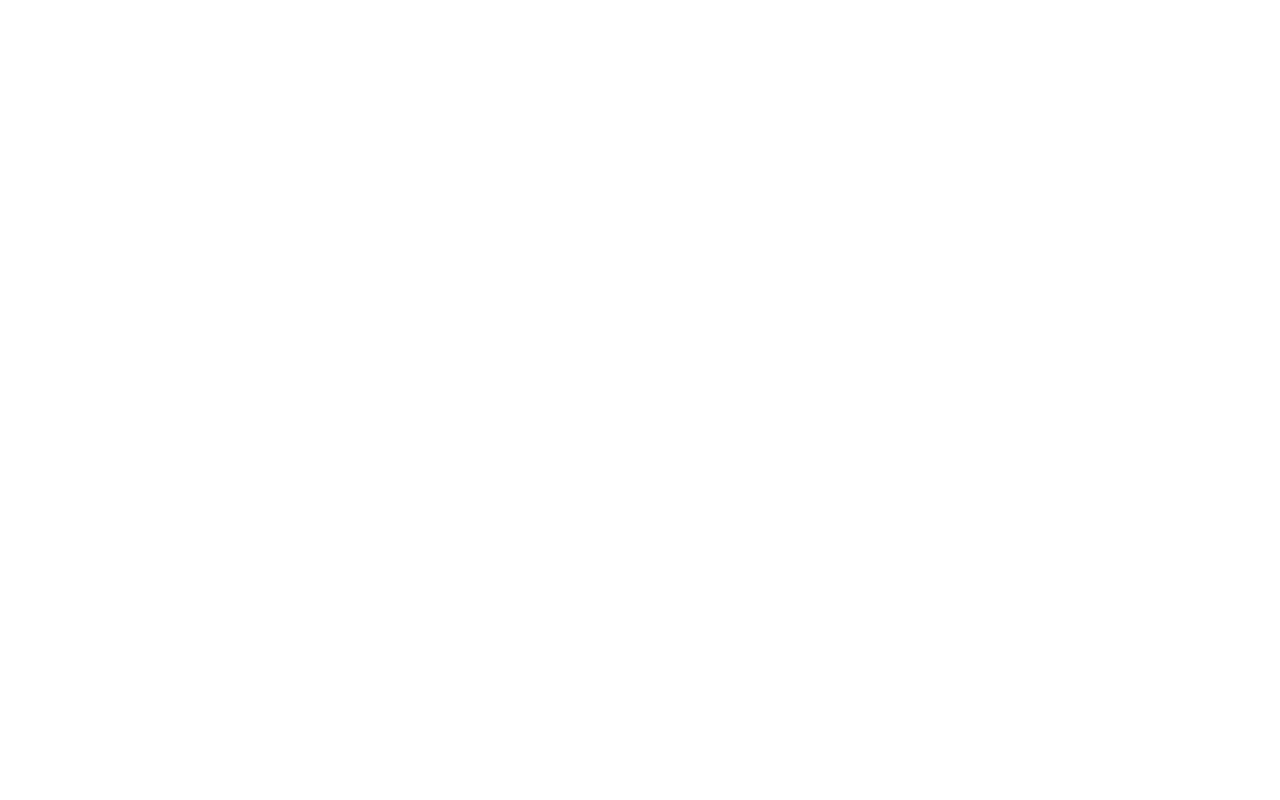
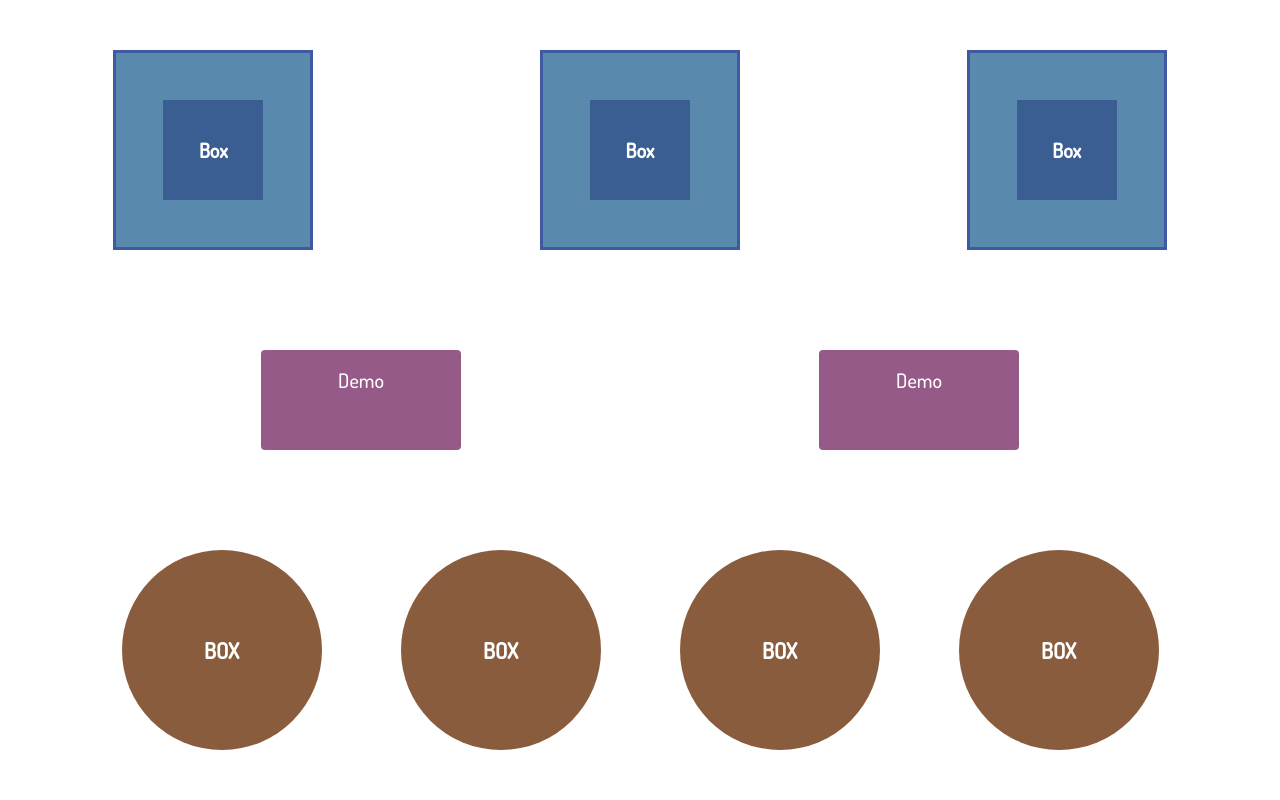
Before and after one commit to Zarina171717/position3, a plain HTML site: page index.html in a window 1280 px wide. Drawn offline with nearby package versions, Linux system fonts and the light colour scheme.

Commit message:
brownbox

```diff
--- /dev/null
+++ b/_bluebox.sass
@@ -0,0 +1,22 @@
+#bluebox
+    .box
+        padding: 50px 0
+        .minibox
+            border: 3px solid #3f59a2
+            width: 200px
+            height: 200px
+            background-color: #5989ad
+            font-weight: 600
+            .miniminibox
+                background-color: #3a5d92
+                width: 100px
+                height: 100px
+                color: #ffff
+                font-size: 20px
+                transition: 1s
+                &:hover
+                    background-color: #3a5d92
+                    width: 150px
+                    height: 150px
+                    color: #ffff
+                    font-size: 20px
--- /dev/null
+++ b/_brownbox.sass
@@ -0,0 +1,14 @@
+#brownbox
+    .box
+        padding: 50px 0
+        .minibox
+            font-size: 22px
+            color: #ffff
+            background-color: #895c3d
+            width: 200px
+            height: 200px
+            font-weight: 700
+            border-radius: 100px
+            transition: 1s
+            &:hover
+                border-radius: 50px
--- /dev/null
+++ b/_purplebtn.sass
@@ -0,0 +1,15 @@
+#purplebtn
+    .box
+        padding: 50px 0
+        .btn
+            border: 5px solid #965a88
+            background-color: #965a88
+            font-size: 20px
+            color: #ffff
+            width: 200px
+            height: 100px
+            padding: 10px
+            transition: 1s
+            &:hover
+                border: 5px solid #965a88
+                background-color: #55374e
--- a/index.html
+++ b/index.html
@@ -21,7 +21,67 @@
     </header>
 
     <main>
-
+        <section id="bluebox">
+            <div class="row">
+                <div class="col-md-12">
+                    <div class="box d-flex justify-content-center justify-content-around">
+                        <div class="minibox d-flex justify-content-center align-items-center">
+                            <div class="miniminibox d-flex justify-content-center align-items-center">
+                                Box
+                            </div>
+                        </div>
+                        <div class="minibox d-flex justify-content-center align-items-center">
+                            <div class="miniminibox d-flex justify-content-center align-items-center">
+                                Box
+                            </div>
+                        </div>
+                        <div class="minibox d-flex justify-content-center align-items-center">
+                            <div class="miniminibox d-flex justify-content-center align-items-center">
+                                Box
+                            </div>
+                        </div>
+                    </div>
+                </div>
+            </div>
+        </section>
+        <section id="purplebtn">
+            <div class="container">
+                <div class="row">
+                    <div class="col-md-12">
+                        <div class="box d-flex justify-content-around">
+                            <div class="btn">
+                                Demo
+                            </div>
+                            <div class="btn">
+                                Demo
+                            </div>
+                        </div>
+                    </div>
+                </div>
+            </div>
+        </section>
+        <section id="brownbox">
+            <div class="container">
+                <div class="row">
+                    <div class="col-md-12">
+                        <div class="box d-flex justify-content-around">
+                            <div class="minibox d-flex justify-content-center align-items-center">
+                                BOX
+                            </div>
+                            <div class="minibox d-flex justify-content-center align-items-center">
+                                BOX
+                            </div>
+                            <div class="minibox d-flex justify-content-center align-items-center">
+                                BOX
+                            </div>
+                            <div class="minibox d-flex justify-content-center align-items-center">
+                                BOX
+                            </div>
+                        </div>
+                    </div>
+                </div>
+            </div>
+        </section>
     </main>
 
     <footer>
--- a/style.sass
+++ b/style.sass
@@ -1 +1,4 @@
 @import main
+@import bluebox
+@import purplebtn
+@import brownbox
```
Also changed, not shown: style.css, 1 other file.
